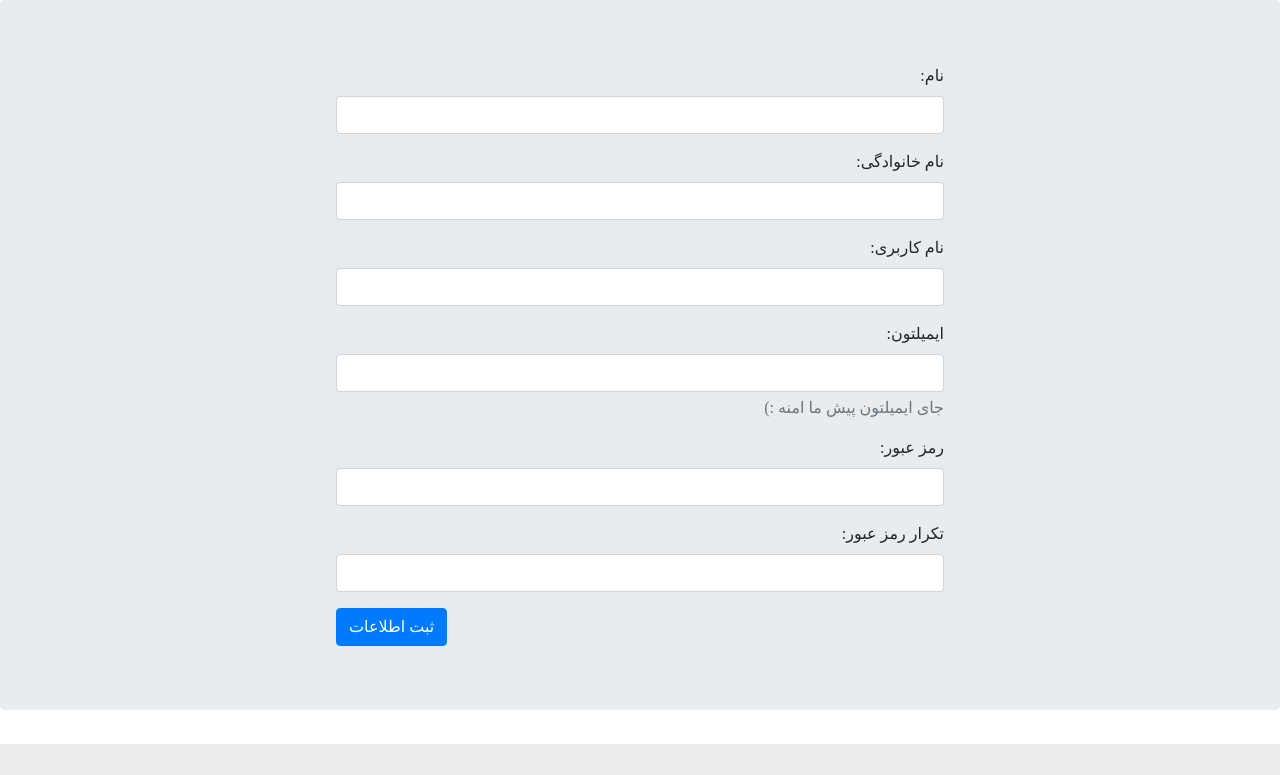
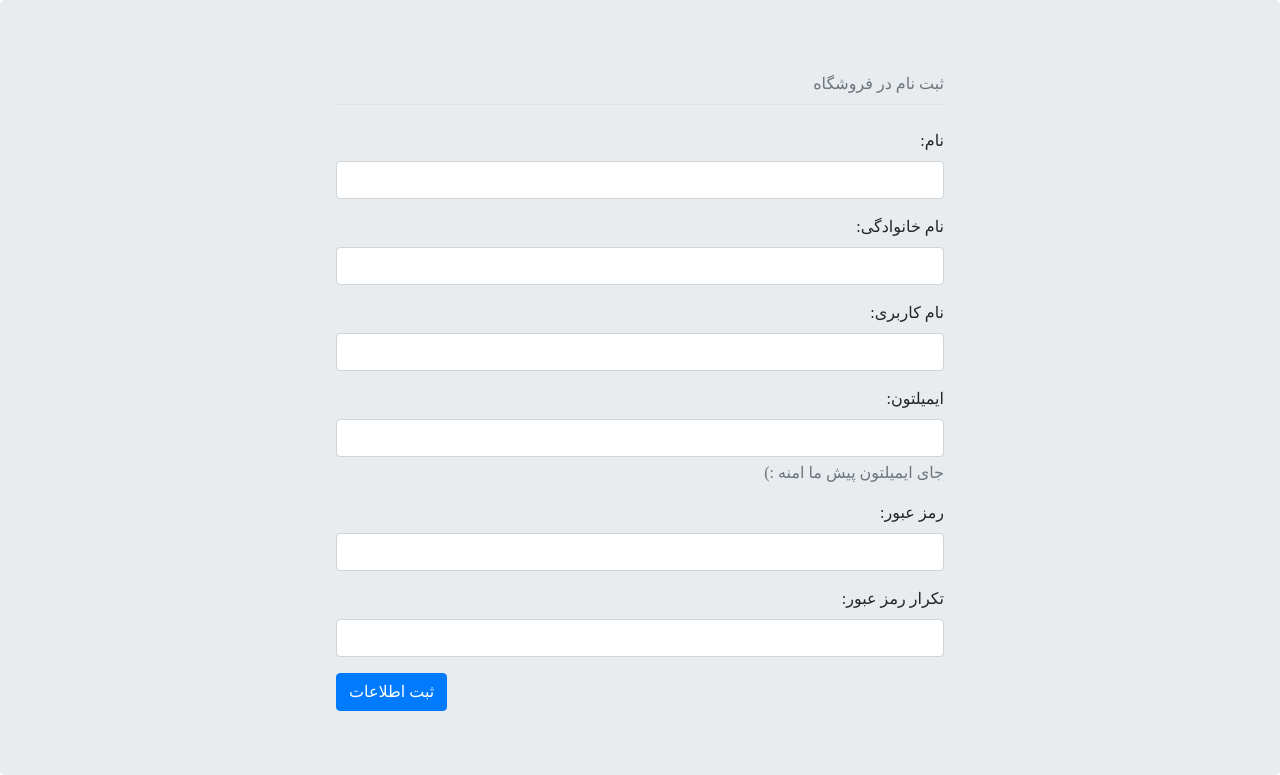
Before and after one commit to navidmadannezhad/webelopers-HeevTeam, a Django app: page /register/ in a window 1280 px wide. Shown: the part 56-831 px from the top of the page. Before the commit the page ends 800 px from the top, so only its background shows below. Run offline with Django 3.2, Linux system fonts and the light colour scheme; some libraries are stand-ins or nearby versions.

Commit message:
feature 2 Done!

```diff
--- a/ecommerce/static/main.css
+++ b/ecommerce/static/main.css
@@ -14,12 +14,12 @@ html , body{
 }
 
 /* Register Page --- */
-form#register_form{
+form#register_form , div.register-intro{
     width: 50%;
 }
 
 @media only screen and (max-width:600px){
-    form#register_form{
+    form#register_form , div.register-intro{
         width: 90%;
     }
 }
--- a/ecommerce/templates/home.html
+++ b/ecommerce/templates/home.html
@@ -3,7 +3,7 @@
 
 {% block content %}
 
-<div class="jumbotron h-100 d-flex justify-content-center">
+<div class="jumbotron vh-100 d-flex justify-content-center">
     <h1 class="text-center">سلام. به فروشگاه آنلاین وبلوپرز خوش آمدید.</h1>
 </div>
 
--- a/ecommerce/templates/register.html
+++ b/ecommerce/templates/register.html
@@ -2,9 +2,13 @@
 
 {% block content %}
 
-<div class="jumbotron w-100 d-flex justify-content-center">
+<div class="jumbotron vh-100 w-100 d-flex flex-column align-items-center">
 
-        <form id="register_form" dir="rtl" action="{% url 'registerUser' %}" method="POST">
+        <div class="text-muted register-intro text-right border-bottom py-2">
+            ثبت نام در فروشگاه
+        </div>
+
+        <form id="register_form" class="mt-4" dir="rtl" action="{% url 'registerUser' %}" method="POST">
             {% csrf_token %}
             <div class="mb-3">
                 <label for="firstname" class="form-label w-100 text-right">نام:</label>
```
